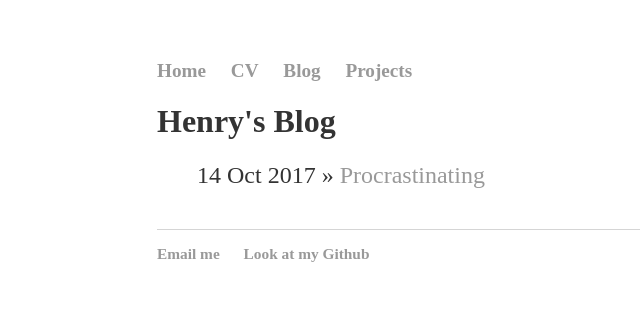
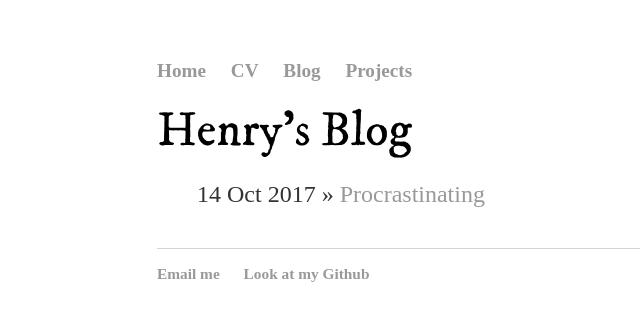
Before and after one commit to henrychmod/henrychmod.github.io, a Jekyll site: the page built from blog/index.html, in a window 1280 px wide. Shown: the top 321 px of the page, without its empty margins (35-675 px from the left). Built offline with Jekyll 4.4.1, drawn with Linux system fonts in a browser that asks for light colours; some web fonts are replaced.

Commit message:
changed blog page title to same style as main page

```diff
--- a/blog/index.html
+++ b/blog/index.html
@@ -2,7 +2,9 @@
 layout: default
 title: Henry's Blog
 ---
-	<h1>{{ page.title }}</h1>
+	<div class="Title">
+		{{ page.title }}
+	</div>
 
 	<ul class="posts">
 
```
